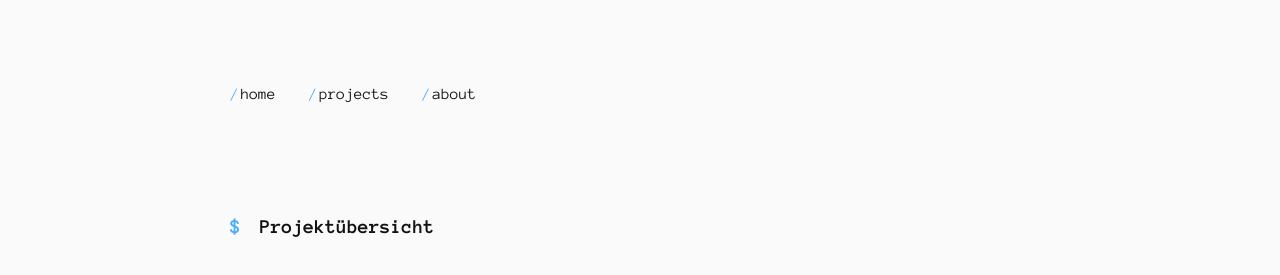
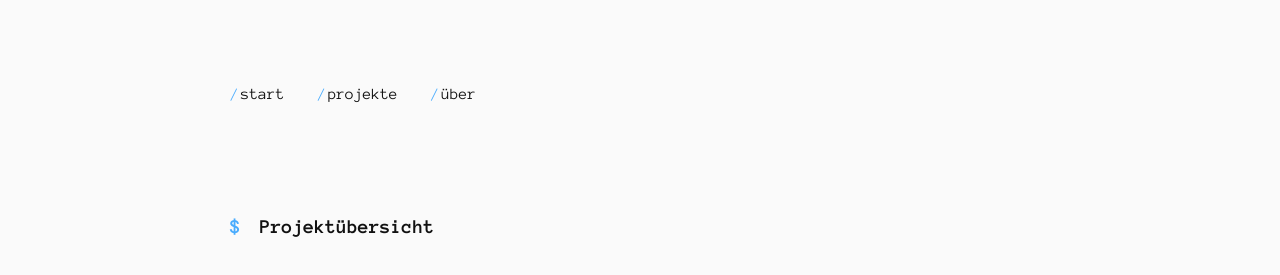
Before and after one commit to kingsepp/kingsepp.github.io, a Jekyll site: the page built from projects.md, in a window 1280 px wide. Shown: the top 275 px of the page. Built offline with Jekyll 4.4.1, drawn with Linux system fonts in a browser that asks for light colours.

Commit message:
switch site language to German, enable Chrome auto-translate
Navigation, meta descriptions, and hero text translated to German.
lang="de" on <html> triggers Chrome's auto-translate for English-language users.

Co-Authored-By: Claude Sonnet 4.6 <noreply@anthropic.com>

```diff
--- a/_includes/header.html
+++ b/_includes/header.html
@@ -1,5 +1,5 @@
 <nav>
-  <a href="{{ '/' | relative_url }}">home</a>
-  <a href="{{ '/projects' | relative_url }}">projects</a>
-  <a href="{{ '/about' | relative_url }}">about</a>
+  <a href="{{ '/' | relative_url }}">start</a>
+  <a href="{{ '/projects' | relative_url }}">projekte</a>
+  <a href="{{ '/about' | relative_url }}">über</a>
 </nav>
--- a/_layouts/default.html
+++ b/_layouts/default.html
@@ -6,7 +6,7 @@
     <title>{% if page.title %}{{ page.title }} - {% endif %}kingsepp.dev</title>
     <meta
       name="description"
-      content="{% if page.description %}{{ page.description }}{% else %}Cloud Developer & Project Manager - Building cloud-native systems, automating workflows, leading projects{% endif %}"
+      content="{% if page.description %}{{ page.description }}{% else %}Cloud Developer & Project Manager – Cloud-native Systeme entwickeln, Workflows automatisieren, Projekte leiten{% endif %}"
     />
     {% if page.robots %}
     <meta name="robots" content="{{ page.robots }}" />
--- a/index.html
+++ b/index.html
@@ -39,8 +39,8 @@ typing_effect: true
     <p class="hero-description">
       Spezialisiert auf <span class="highlight">Cloud-native Development</span>,
       <span class="highlight">Workflow-Automatisierung</span> und
-      <span class="highlight">AI4MBSE</span>. Building scalable systems, automating processes,
-      leading projects.
+      <span class="highlight">AI4MBSE</span>. Skalierbare Systeme bauen, Prozesse automatisieren,
+      Projekte leiten.
     </p>
     <p class="hero-claim">
       Ich helfe Engineering-Teams, zuverlässige Cloud-Systeme zu bauen — von der Architektur bis zur
--- a/projects.md
+++ b/projects.md
@@ -1,7 +1,7 @@
 ---
 layout: default
-title: Projects
-description: Personal projects and experimental developments
+title: Projekte
+description: Persönliche Projekte und experimentelle Entwicklungen
 ---
 
 <div id="projects-turnstile-protection" style="display: none; flex-direction: column; align-items: center; justify-content: center; min-height: 60vh; text-align: center; padding: 2rem;">
```
